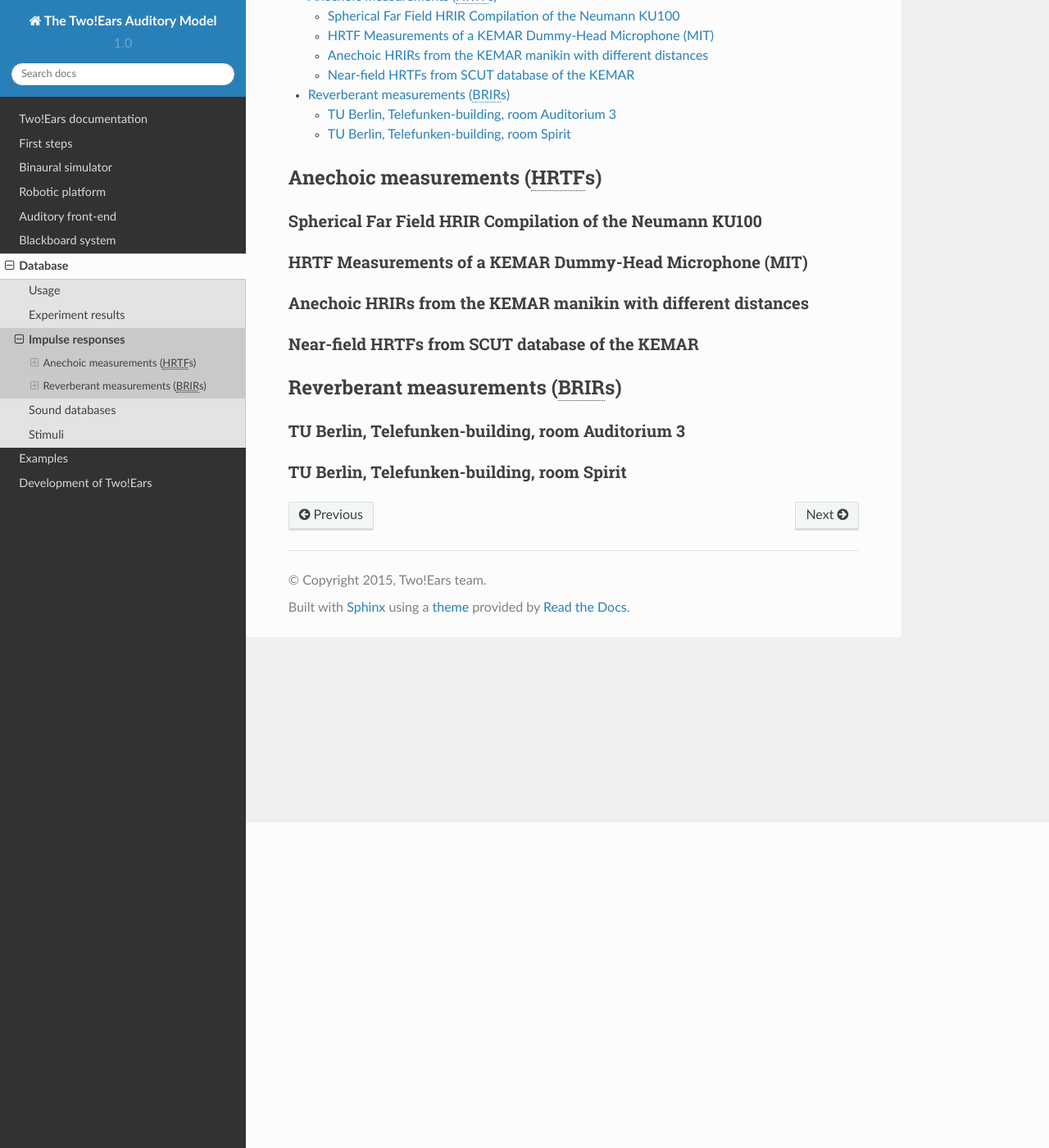
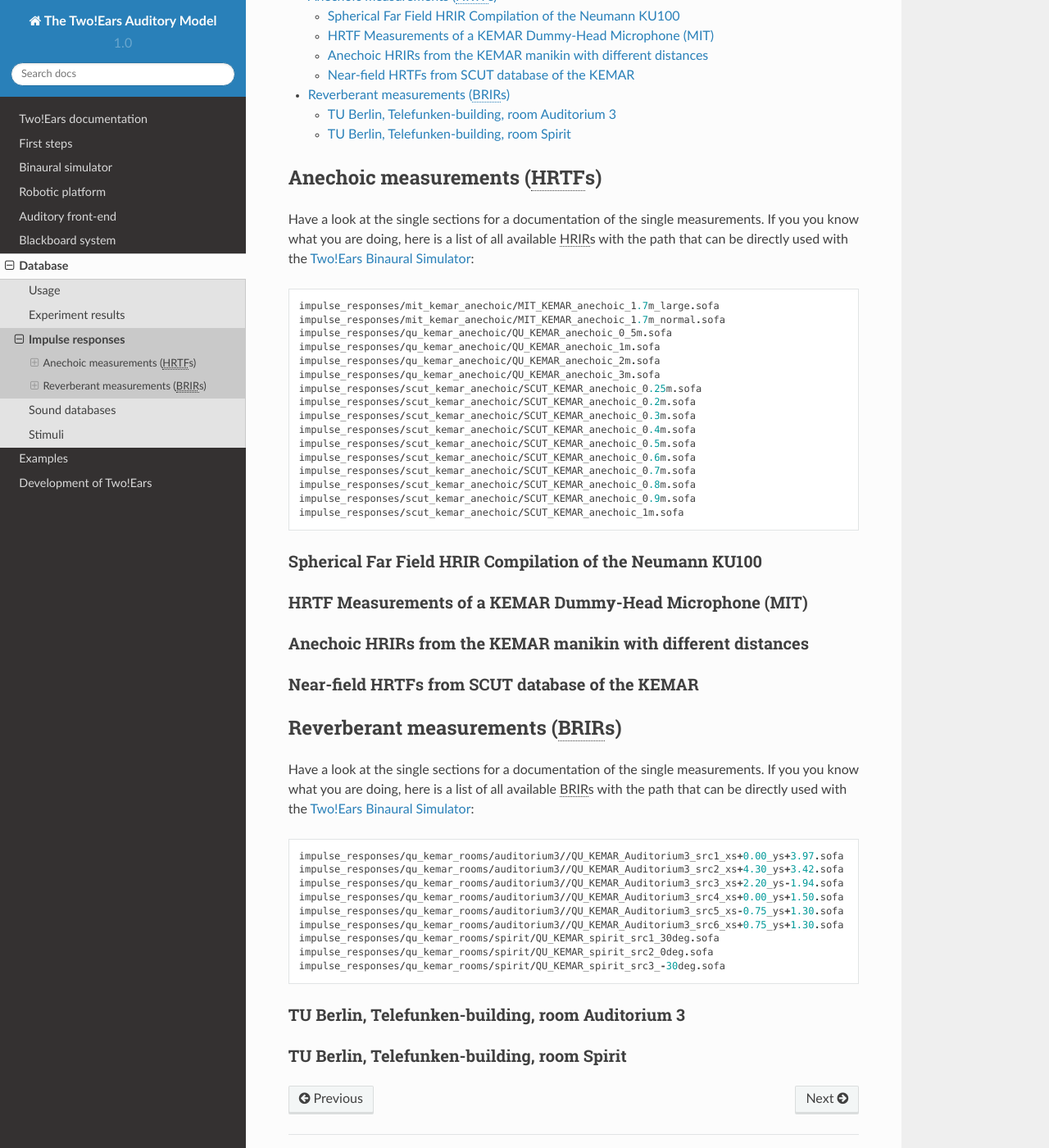
Before and after one commit to TWOEARS/documentation, a Sphinx documentation site: the page built from doc/database/impulse-responses.txt, in a window 1280 px wide and 1400 px high, scrolled down 397 px. Shown: the whole window at 82% size. Built offline with Sphinx 7.4.7 and the Read the Docs theme 2.0.0, drawn with Linux system fonts in a browser that asks for light colours; pages that are not in the unit, such as notebooks, are missing from menus.

Commit message:
Update impulse response section by adding file list

```diff
--- a/doc/database/impulse-responses.txt
+++ b/doc/database/impulse-responses.txt
@@ -15,8 +15,32 @@ At the moment the following measurements are available:
 .. contents::
     :local:
 
+
 Anechoic measurements (:abbr:`HRTF (head related transfer function)`\ s)
 ------------------------------------------------------------------------
+
+Have a look at the single sections for a documentation of the single
+measurements. If you you know what you are doing, here is a list of all
+available :abbr:`HRIR (head related impulse response)`\ s with the path that can
+be directly used with the |BinSim|::
+
+    impulse_responses/mit_kemar_anechoic/MIT_KEMAR_anechoic_1.7m_large.sofa
+    impulse_responses/mit_kemar_anechoic/MIT_KEMAR_anechoic_1.7m_normal.sofa
+    impulse_responses/qu_kemar_anechoic/QU_KEMAR_anechoic_0_5m.sofa
+    impulse_responses/qu_kemar_anechoic/QU_KEMAR_anechoic_1m.sofa
+    impulse_responses/qu_kemar_anechoic/QU_KEMAR_anechoic_2m.sofa
+    impulse_responses/qu_kemar_anechoic/QU_KEMAR_anechoic_3m.sofa
+    impulse_responses/scut_kemar_anechoic/SCUT_KEMAR_anechoic_0.25m.sofa
+    impulse_responses/scut_kemar_anechoic/SCUT_KEMAR_anechoic_0.2m.sofa
+    impulse_responses/scut_kemar_anechoic/SCUT_KEMAR_anechoic_0.3m.sofa
+    impulse_responses/scut_kemar_anechoic/SCUT_KEMAR_anechoic_0.4m.sofa
+    impulse_responses/scut_kemar_anechoic/SCUT_KEMAR_anechoic_0.5m.sofa
+    impulse_responses/scut_kemar_anechoic/SCUT_KEMAR_anechoic_0.6m.sofa
+    impulse_responses/scut_kemar_anechoic/SCUT_KEMAR_anechoic_0.7m.sofa
+    impulse_responses/scut_kemar_anechoic/SCUT_KEMAR_anechoic_0.8m.sofa
+    impulse_responses/scut_kemar_anechoic/SCUT_KEMAR_anechoic_0.9m.sofa
+    impulse_responses/scut_kemar_anechoic/SCUT_KEMAR_anechoic_1m.sofa
+
 
 Spherical Far Field HRIR Compilation of the Neumann KU100
 ~~~~~~~~~~~~~~~~~~~~~~~~~~~~~~~~~~~~~~~~~~~~~~~~~~~~~~~~~
@@ -33,6 +57,22 @@ Near-field HRTFs from SCUT database of the KEMAR
 Reverberant measurements (:abbr:`BRIR (binaural room impulse response)`\ s)
 ---------------------------------------------------------------------------
 
+Have a look at the single sections for a documentation of the single
+measurements. If you you know what you are doing, here is a list of all
+available :abbr:`BRIR (binaural room impulse response)`\ s with the path that can
+be directly used with the |BinSim|::
+
+    impulse_responses/qu_kemar_rooms/auditorium3//QU_KEMAR_Auditorium3_src1_xs+0.00_ys+3.97.sofa
+    impulse_responses/qu_kemar_rooms/auditorium3//QU_KEMAR_Auditorium3_src2_xs+4.30_ys+3.42.sofa
+    impulse_responses/qu_kemar_rooms/auditorium3//QU_KEMAR_Auditorium3_src3_xs+2.20_ys-1.94.sofa
+    impulse_responses/qu_kemar_rooms/auditorium3//QU_KEMAR_Auditorium3_src4_xs+0.00_ys+1.50.sofa
+    impulse_responses/qu_kemar_rooms/auditorium3//QU_KEMAR_Auditorium3_src5_xs-0.75_ys+1.30.sofa
+    impulse_responses/qu_kemar_rooms/auditorium3//QU_KEMAR_Auditorium3_src6_xs+0.75_ys+1.30.sofa
+    impulse_responses/qu_kemar_rooms/spirit/QU_KEMAR_spirit_src1_30deg.sofa
+    impulse_responses/qu_kemar_rooms/spirit/QU_KEMAR_spirit_src2_0deg.sofa
+    impulse_responses/qu_kemar_rooms/spirit/QU_KEMAR_spirit_src3_-30deg.sofa
+
+
 TU Berlin, Telefunken-building, room Auditorium 3
 ~~~~~~~~~~~~~~~~~~~~~~~~~~~~~~~~~~~~~~~~~~~~~~~~~
 
```
